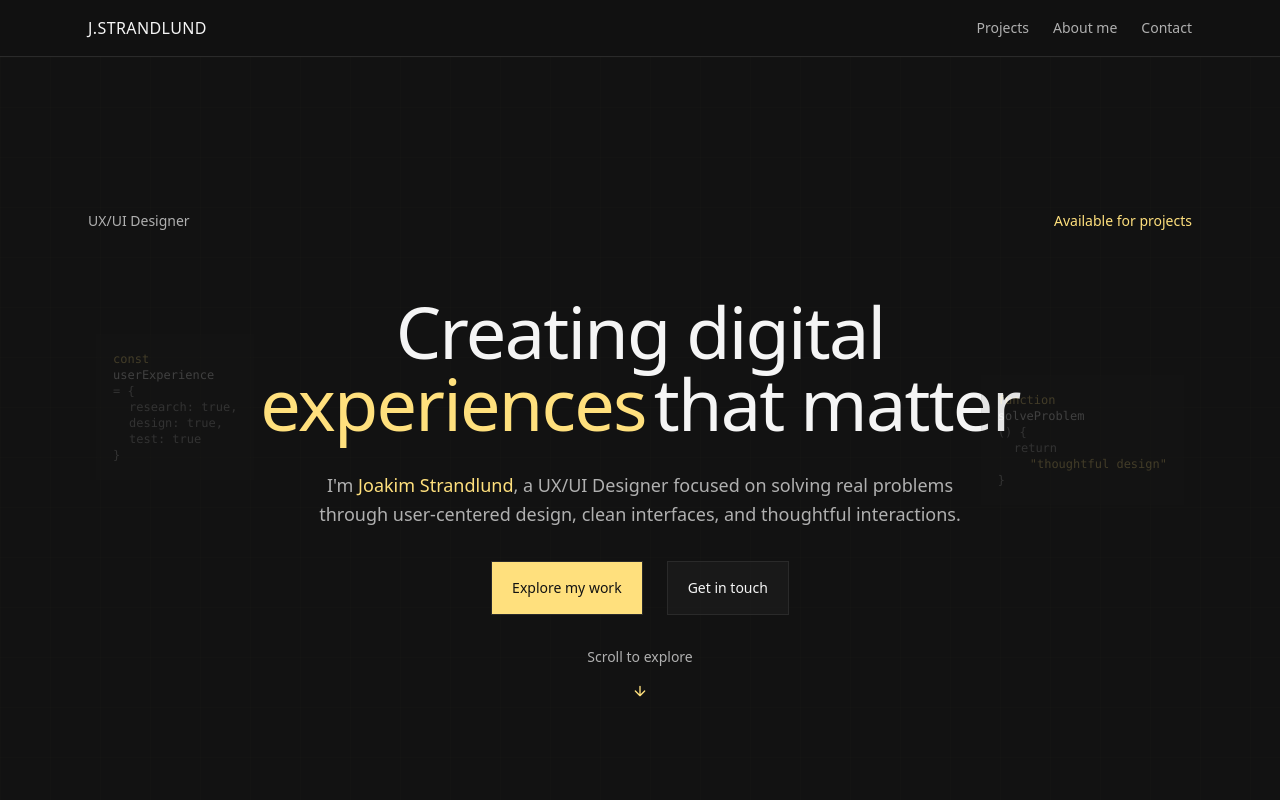
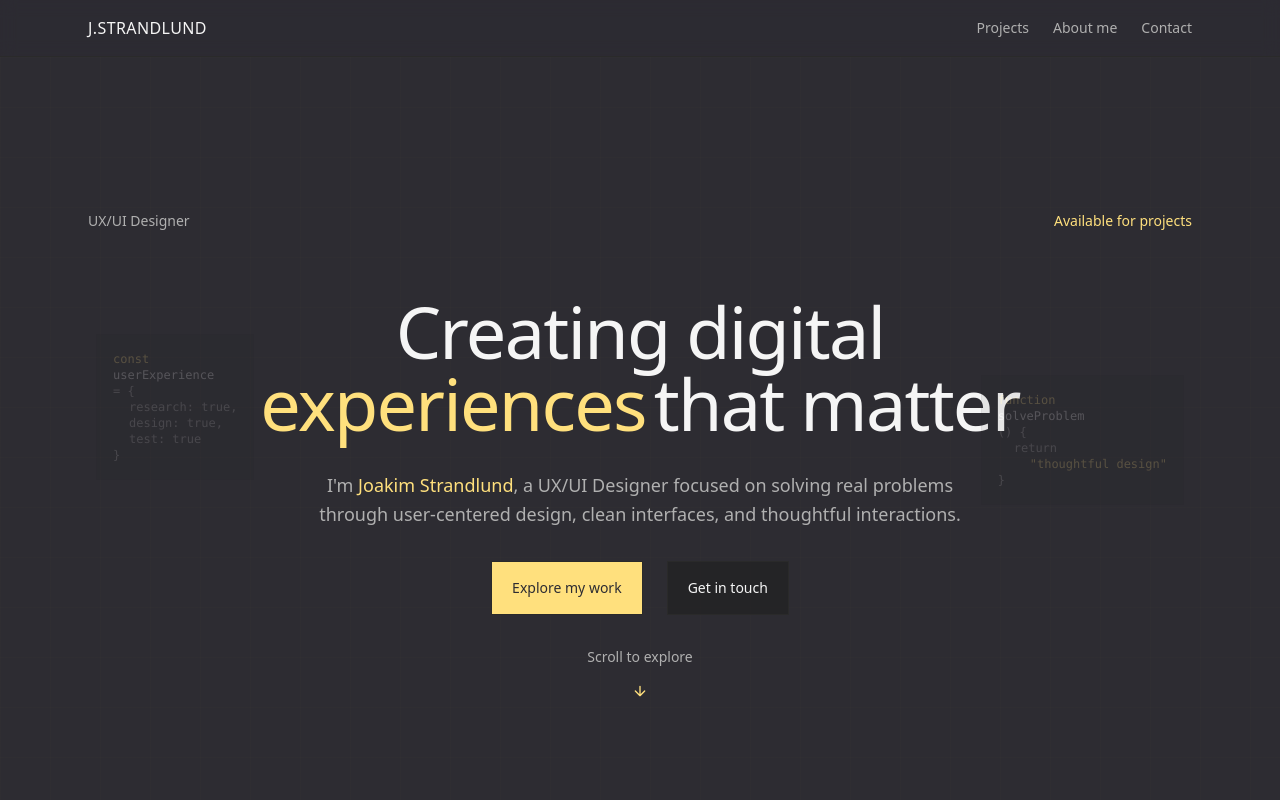
Before and after one commit to joakimstrandlund/JoakimPortfolio, a Next.js app: page / in a window 1280 px wide. Shown: the top 800 px of the page. Built offline with nearby package versions, Linux system fonts and the light colour scheme; a web font is replaced by a local one.

Commit message:
Update primary background color to #2D2C32
- Changed primary color from #121212 to #2D2C32 in CSS variables
- Updated Tailwind config to match new primary color
- Site now has a slightly warmer, more sophisticated dark background

```diff
--- a/app/globals.css
+++ b/app/globals.css
@@ -13,7 +13,7 @@ html {
   --font-spicy-rice: 'Spicy Rice', cursive;
 
   /* Color variables for custom classes */
-  --color-primary: #121212;
+  --color-primary: #2D2C32;
   --color-secondary: #1e1e1e;
   --color-tertiary: #121417;
   --color-headings: #f5f5f5;
--- a/tailwind.config.js
+++ b/tailwind.config.js
@@ -8,8 +8,8 @@ module.exports = {
               heading: ['var(--font-spicy-rice)', 'cursive', 'ui-sans-serif', 'system-ui', 'Segoe UI', 'Helvetica', 'Arial', 'sans-serif'],
               display: ['var(--font-spicy-rice)', 'cursive', 'ui-sans-serif', 'system-ui', 'Segoe UI', 'Helvetica', 'Arial', 'sans-serif'],
       },
-      colors: {
-        primary: '#121212',
+              colors: {
+                primary: '#2D2C32',
         secondary: '#1e1e1e',
         tertiary: '#121417',
         headings: '#f5f5f5',
```
